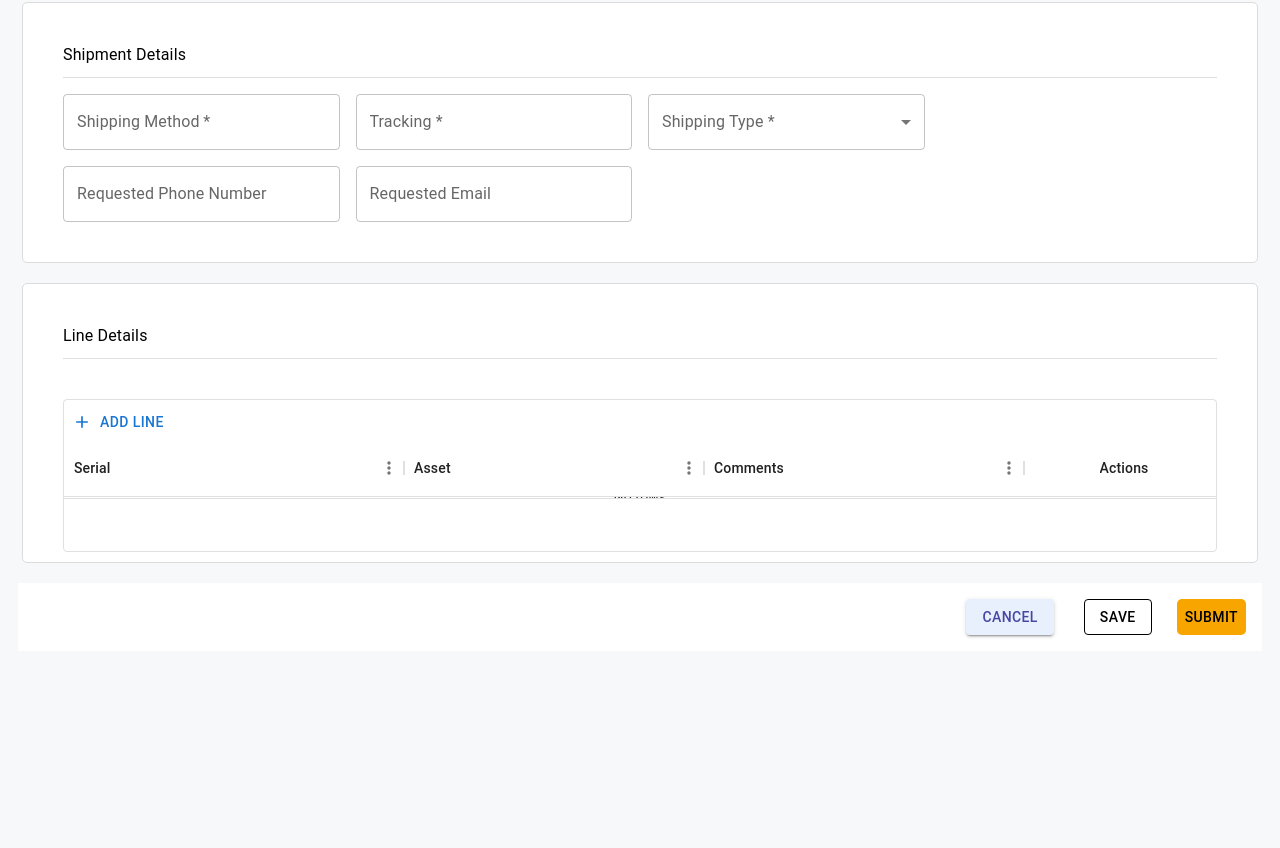
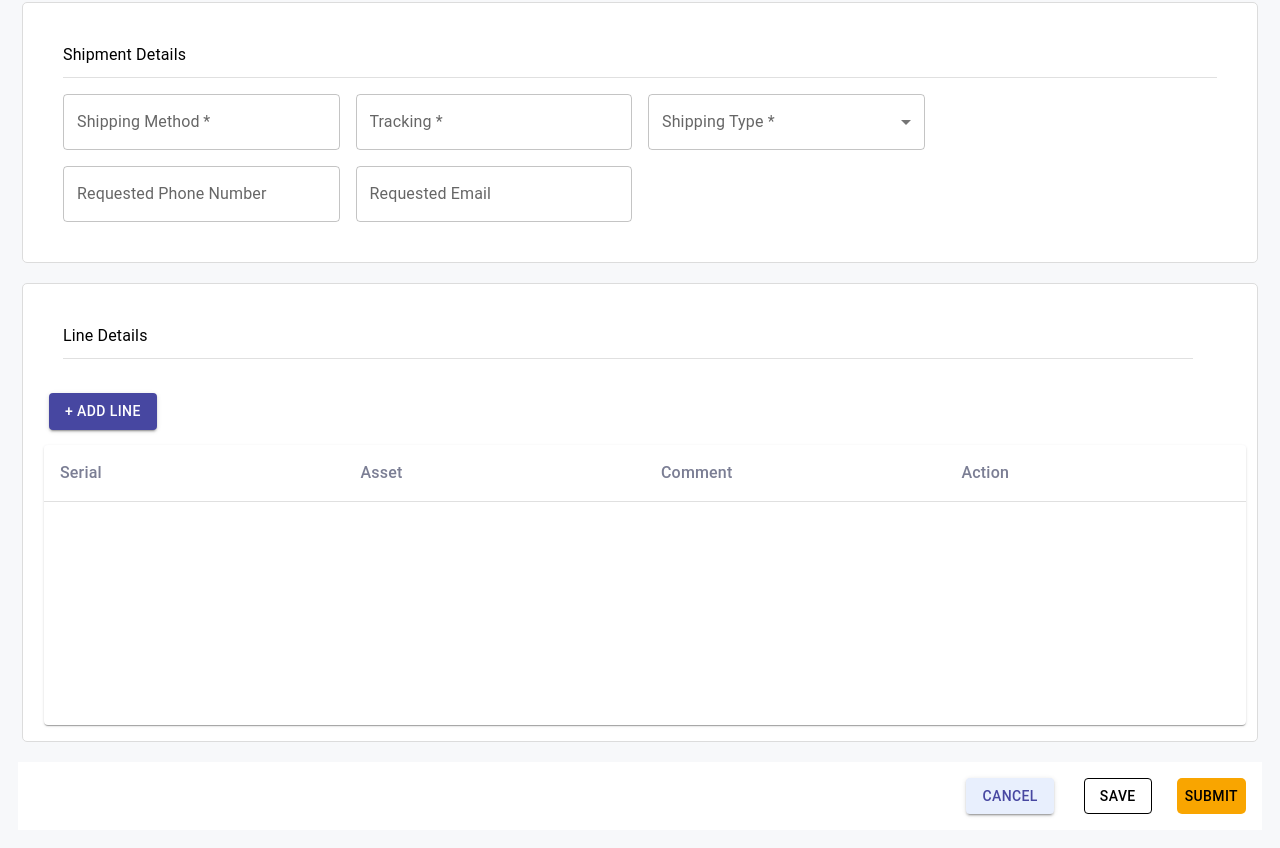
Before and after one commit to nadavirinchi-nexturn/amazonpoc, a React (Create React App) app: page /create in a window 1280 px wide. Shown: the part 582-1430 px from the top of the page. Before the commit the page ends 1251 px from the top, so only its background shows below. Built offline with nearby package versions, Linux system fonts and the light colour scheme.

Commit message:
UI Fixes

```diff
--- a/src/components/Return.js
+++ b/src/components/Return.js
@@ -10,6 +10,11 @@ import {
   Divider,
   Select,
   MenuItem,
+  Backdrop,
+  CircularProgress,
+  ClickAwayListener,
+  Snackbar,
+  Alert,
 } from "@mui/material";
 import Grid from "@mui/material/Grid";
 import React from "react";
@@ -24,65 +29,43 @@ import InputAdornment from "@mui/material/InputAdornment";
 import AccountCircle from "@mui/icons-material/AccountCircle";
 import SearchIcon from "@mui/icons-material/Search";
 import { Block } from "@mui/icons-material";
-import AddIcon from "@mui/icons-material/Add";
-import EditIcon from "@mui/icons-material/Edit";
-import DeleteIcon from "@mui/icons-material/DeleteOutlined";
-import SaveIcon from "@mui/icons-material/Save";
 import Button from "@mui/material/Button";
 import CancelIcon from "@mui/icons-material/Close";
-import {
-  GridRowModes,
-  DataGrid,
-  GridToolbarContainer,
-  GridActionsCellItem,
-  GridRowEditStopReasons,
-} from "@mui/x-data-grid";
-import {
-  randomCreatedDate,
-  randomTraderName,
-  randomId,
-  randomArrayItem,
-} from "@mui/x-data-grid-generator";
+import Table from "@mui/material/Table";
+import TableBody from "@mui/material/TableBody";
+import TableCell from "@mui/material/TableCell";
+import TableContainer from "@mui/material/TableContainer";
+import TableHead from "@mui/material/TableHead";
+import TableRow from "@mui/material/TableRow";
+import Paper from "@mui/material/Paper";
 import axios from "axios";
 import moment from "moment/moment";
+import DeleteIcon from "@mui/icons-material/Delete";
+import Slide, { SlideProps } from "@mui/material/Slide";
 
-function EditToolbar(props) {
-  const { setRows, setRowModesModel } = props;
-
-  const handleClick = () => {
-    const id = randomId();
-    setRows((oldRows) => [
-      { id, serial: "", comment: "", asset: "", isNew: true },
-      ...oldRows,
-    ]);
-    setRowModesModel((oldModel) => ({
-      ...oldModel,
-      [id]: { mode: GridRowModes.Edit, fieldToFocus: "name" },
-    }));
-  };
-
-  return (
-    <GridToolbarContainer>
-      <Button color="primary" startIcon={<AddIcon />} onClick={handleClick}>
-        Add Line
-      </Button>
-    </GridToolbarContainer>
-  );
+function SlideTransition(props) {
+  return <Slide {...props} direction="down" />;
 }
 
 const Return = (props) => {
-  const [rows, setRows] = React.useState([]);
-  const [rowModesModel, setRowModesModel] = React.useState({});
+  // const [rows, setRows] = React.useState([]);
+  // const [rowModesModel, setRowModesModel] = React.useState({});
 
   const [shipFromSite, setShipFromSite] = React.useState([]);
-  const [fromSiteValue, setFromSiteValue] = React.useState({ org_value: "", org_id: "" });
+  const [fromSiteValue, setFromSiteValue] = React.useState({
+    org_value: "",
+    org_id: "",
+  });
   const [fromSiteTextValue, setFromSiteTextValue] = React.useState("");
 
   const [orgId, setOrgId] = React.useState("");
   const [orgValue, setOrgValue] = React.useState("");
 
   const [shipFromAddresses, setShipFromAddresses] = React.useState([]);
-  const [shipFromAddressValue, setShipFromAddresseValue] = React.useState({ ship_from_org_value: '', ship_from_org_id: '' });
+  const [shipFromAddressValue, setShipFromAddresseValue] = React.useState({
+    ship_from_org_value: "",
+    ship_from_org_id: "",
+  });
   const [toRad, setToRad] = React.useState("");
   const [toRadID, setToRadID] = React.useState("");
   const [shipTo, setShipTo] = React.useState("");
@@ -90,26 +73,80 @@ const Return = (props) => {
 
   const [typeValue, setTypeValue] = React.useState("return");
   const [reasonValue, setReasonValue] = React.useState("");
-  const [status, setStatus] = React.useState('Draft')
+  const [status, setStatus] = React.useState("Draft");
 
   const [commentValue, setCommentValue] = React.useState("");
   const [returnReqValue, setReturnReqValue] = React.useState("");
-  const [createdBy, setCreatedBy] = React.useState( props.userName.toUpperCase());
-  const [creationDate, setCreationDate] = React.useState(moment(Date.now()).format("DD_MMM_YYYY"));
+  const [createdBy, setCreatedBy] = React.useState(
+    props.userName.toUpperCase()
+  );
+  const [creationDate, setCreationDate] = React.useState(
+    moment(Date.now()).format("DD_MMM_YYYY")
+  );
 
   const [shipmentMethods, setShipmentMethods] = React.useState([]);
-  const [shippingMethod, setShippingMethod] = React.useState({shipping_method_code: '', shipping_method: ''});
+  const [shippingMethod, setShippingMethod] = React.useState({
+    shipping_method_code: "",
+    shipping_method: "",
+  });
   const [tracking, setTracking] = React.useState("");
   const [requestedphoneNumber, setReqiuestedPhoneNumber] = React.useState("");
   const [shippingEmail, setShippingEmail] = React.useState("");
-  const [shippingType, setShippingType] = React.useState('')
+  const [shippingType, setShippingType] = React.useState("");
+
+  const [lineData, setLineData] = React.useState([]);
+  const [rowIndex, setRowIndex] = React.useState(-1);
+  const [columnIndex, setColumnIndex] = React.useState(-1);
+  const [openBackdrop, setOpenBackdrop] = React.useState(false);
+  const [openSnackbar, setOpenSnackbar] = React.useState(false);
+  const [alertMsg, setAlertMsg] = React.useState("");
 
   const handleonCLickSubmit = () => {
-    console.log('rowa', rows)
+    console.log("line Data", lineData);
   };
   const handleOnCLickCancel = () => {};
   const handleOnClickSave = async () => {
-    let data = await axios.post("http://localhost:3000/amazonpoc/returns/saveHeaders", {
+    if (fromSiteValue.org_id === "") {
+      setAlertMsg("please select From site");
+      setOpenSnackbar(true);
+      return;
+    }
+
+    if (shipFromAddressValue.ship_from_org_id === "") {
+      setAlertMsg("please select ship from address");
+      setOpenSnackbar(true);
+      return;
+    }
+
+    if (shippingMethod.shipping_method_code === "") {
+      setAlertMsg("please select shipping method");
+      setOpenSnackbar(true);
+      return;
+    }
+
+    if (tracking === "") {
+      setAlertMsg("please fill tracking number");
+      setOpenSnackbar(true);
+      return;
+    }
+
+    if (shippingType === "") {
+      setAlertMsg("please select shipping type");
+      setOpenSnackbar(true);
+      return;
+    }
+
+    if (lineData.length === 0) {
+      setAlertMsg("please provide Line");
+      setOpenSnackbar(true);
+      return;
+    }
+
+    setAlertMsg("");
+
+    let data = await axios.post(
+      "http://localhost:3000/amazonpoc/returns/saveHeaders",
+      {
         fromSiteValue: fromSiteValue,
         shipFromAddressValue: shipFromAddressValue,
         toRad: toRad,
@@ -120,138 +157,24 @@ const Return = (props) => {
         reasonValue: reasonValue,
         commentValue: commentValue,
         status: status,
-      createdBy: '1484',
+        createdBy: "1484",
         creationDate: creationDate,
         shippingMethod: shippingMethod,
         shippingType: shippingType,
-      userId: '1484',
+        userId: "1484",
         loginId: 1234,
-      userName: 'BCOLDREN',
+        userName: "BCOLDREN",
         requestedphoneNumber: requestedphoneNumber,
         shippingEmail: shippingEmail,
-      lines: rows
-    })
-    console.log('data', data)
+        lines: lineData,
+      }
+    );
+    console.log("data", data);
   };
-
-  const handleRowEditStop = (params, event) => {
-    if (params.reason === GridRowEditStopReasons.rowFocusOut) {
-      event.defaultMuiPrevented = true;
-    }
-  };
-
-  const handleEditClick = (id) => () => {
-    setRowModesModel({ ...rowModesModel, [id]: { mode: GridRowModes.Edit } });
-  };
-
-  const handleSaveClick = (id) => () => {
-    setRowModesModel({ ...rowModesModel, [id]: { mode: GridRowModes.View } });
-  };
-
-  const handleDeleteClick = (id) => () => {
-    setRows(rows.filter((row) => row.id !== id));
-  };
-
-  const handleCancelClick = (id) => () => {
-    setRowModesModel({
-      ...rowModesModel,
-      [id]: { mode: GridRowModes.View, ignoreModifications: true },
-    });
-
-    const editedRow = rows.find((row) => row.id === id);
-    if (editedRow.isNew) {
-      setRows(rows.filter((row) => row.id !== id));
-    }
-  };
-
-  const processRowUpdate = (newRow) => {
-    const updatedRow = { ...newRow, isNew: false };
-    setRows(rows.map((row) => (row.id === newRow.id ? updatedRow : row)));
-    return updatedRow;
-  };
-
-  const handleRowModesModelChange = (newRowModesModel) => {
-    setRowModesModel(newRowModesModel);
-  };
-
-  const columns = [
-    {
-      field: "serial_number",
-      headerName: "Serial",
-      width: 340,
-      editable: true,
-      // align: "center",
-      // headerAlign: "center",
-    },
-    {
-      field: "asset_number",
-      headerName: "Asset",
-      // headerAlign: "center",
-      width: 300,
-      fullWidth: true,
-      editable: true,
-      // align: "center",
-    },
-    {
-      field: "comments",
-      headerName: "Comments",
-      width: 320,
-      fullWidth: true,
-      editable: true,
-      // align: "center",
-      // headerAlign: "center",
-    },
-    {
-      field: "actions",
-      type: "actions",
-      headerName: "Actions",
-      width: 200,
-      // fullWidth: true,
-      cellClassName: "actions",
-      getActions: ({ id }) => {
-        const isInEditMode = rowModesModel[id]?.mode === GridRowModes.Edit;
-
-        if (isInEditMode) {
-          return [
-            <GridActionsCellItem
-              icon={<SaveIcon />}
-              label="Save"
-              sx={{
-                color: "primary.main",
-              }}
-              onClick={handleSaveClick(id)}
-            />,
-            <GridActionsCellItem
-              icon={<CancelIcon />}
-              label="Cancel"
-              className="textPrimary"
-              onClick={handleCancelClick(id)}
-              color="inherit"
-            />,
-          ];
-        }
-
-        return [
-          <GridActionsCellItem
-            icon={<EditIcon />}
-            label="Edit"
-            className="textPrimary"
-            onClick={handleEditClick(id)}
-            color="inherit"
-          />,
-          <GridActionsCellItem
-            icon={<DeleteIcon />}
-            label="Delete"
-            onClick={handleDeleteClick(id)}
-            color="inherit"
-          />,
-        ];
-      },
-    },
-  ];
 
   React.useEffect(() => {
     if (fromSiteTextValue.length >= 3) {
+      setOpenBackdrop(true);
       axios
         .post("http://localhost:3000/amazonpoc/returns/fromSite", {
           operatingNumber: props.operatingUnitNumber,
@@ -260,6 +183,7 @@ const Return = (props) => {
         .then((response) => {
           console.log(response.data.data);
           setShipFromSite(response.data.data);
+          setOpenBackdrop(false);
         })
         .catch((error) => {
           console.log("error", error);
@@ -276,6 +200,7 @@ const Return = (props) => {
 
   React.useEffect(() => {
     if (orgId && orgId !== "") {
+      setOpenBackdrop(true);
       let org_name = orgValue.split("(");
       axios
         .post("http://localhost:3000/amazonpoc/returns/shipFromAddress", {
@@ -291,6 +216,7 @@ const Return = (props) => {
           setToRad(response.data.toRad);
           setToRadID(response.data.toRadId);
           setShipmentMethods(response.data.shipping_methods);
+          setOpenBackdrop(false);
         })
         .catch((err) => {
           console.log("error", err);
@@ -298,9 +224,73 @@ const Return = (props) => {
     }
   }, [orgId]);
 
+  const handleCloseBackdrop = () => {
+    setOpenBackdrop(false);
+  };
+
+  const handleCloseSnackbar = (event, reason) => {
+    if (reason === "clickaway") {
+      return;
+    }
+    setOpenSnackbar(false);
+    setOpenBackdrop(false);
+  };
+
+  const handleSerialChange = (rowIndex, colname, value) => {
+    lineData[rowIndex][colname] = value;
+    setLineData([...lineData]);
+  };
+  const handleAssetChange = (rowIndex, colname, value) => {
+    lineData[rowIndex][colname] = value;
+    setLineData([...lineData]);
+  };
+
+  const handleCommentChange = (rowIndex, colname, value) => {
+    lineData[rowIndex][colname] = value;
+    setLineData([...lineData]);
+  };
+
+  const handleExit = () => {
+    setRowIndex(-1);
+    setColumnIndex(-1);
+  };
+
+  const handleAddNewLine = () => {
+    setLineData((oldRecord) => [
+      { serial: "", asset: "", comment: "" },
+      ...oldRecord,
+    ]);
+  };
+
   return (
     <Box className="return-main-container">
       <Box className="banner-container">
+        <Backdrop
+          sx={{
+            zIndex: 100,
+            backgroundColor: "rgba(255, 250, 250, 0.5)",
+            opacity: "0.5",
+          }}
+          open={openBackdrop}
+          onClick={handleCloseBackdrop}
+        >
+          <CircularProgress sx={{ color: "#F28500" }} />
+        </Backdrop>
+        <Snackbar
+          open={openSnackbar}
+          autoHideDuration={6000}
+          onClose={handleCloseSnackbar}
+          anchorOrigin={{ vertical: "top", horizontal: "center" }}
+          TransitionComponent={SlideTransition}
+        >
+          <Alert
+            onClose={handleCloseSnackbar}
+            severity="error"
+            sx={{ width: "100%" }}
+          >
+            {alertMsg}
+          </Alert>
+        </Snackbar>
         <Stack className="stack-from" direction={"row"}>
           <Typography
             sx={{
@@ -327,11 +317,25 @@ const Return = (props) => {
             label="DRAFT"
             variant="outlined"
           />
+          {returnReqValue && returnReqValue !== "" && (
+            <Typography
+              sx={{
+                fontWeight: "650",
+                fontFamily: "GilroyLight",
+                fontSize: 16,
+                paddingTop: "4px",
+                paddingLeft: "120px",
+              }}
+              display={"inline"}
+            >
+              Return Request: {returnReqValue}
+            </Typography>
+          )}
         </Stack>
         <Stack className="stack-from" spacing={2} direction={"row"}>
           <Box>
             <InputLabel sx={{ fontSize: "18px", fontWeight: 600 }}>
-              From
+              From Site *
             </InputLabel>
             <Autocomplete
               freeSolo
@@ -381,7 +385,7 @@ const Return = (props) => {
           </Box>
           <Box>
             <InputLabel sx={{ fontSize: "18px", fontWeight: 600 }}>
-              To
+              Ship from Address *
             </InputLabel>
             <Autocomplete
               freeSolo
@@ -466,7 +470,7 @@ const Return = (props) => {
               }}
             />
           </Grid>
-          <Grid item xs={3}>
+          <Grid item xs={4}>
             <TextField
               sx={{
                 input: { color: "#373839" },
@@ -513,7 +517,7 @@ const Return = (props) => {
               </RadioGroup>
             </FormControl>
           </Grid>
-          <Grid item xs={3}>
+          <Grid item xs={2}>
             <FormControl fullWidth>
               <InputLabel id="demo-simple-select-reason">Reason</InputLabel>
 
@@ -548,7 +552,7 @@ const Return = (props) => {
               }}
             />
           </Grid>
-          <Grid item xs={3}>
+          <Grid item xs={4}>
             <TextField
               sx={{
                 input: { color: "#373839" },
@@ -575,7 +579,7 @@ const Return = (props) => {
               }}
             />
           </Grid>
-          <Grid item xs={3}>
+          {/* <Grid item xs={3}>
             <TextField
               sx={{
                 input: { color: "#373839" },
@@ -601,7 +605,7 @@ const Return = (props) => {
                 },
               }}
             />
-          </Grid>
+          </Grid> */}
           <Grid item xs={3}>
             <TextField
               sx={{
@@ -658,7 +662,9 @@ const Return = (props) => {
                 },
               }}
               options={shipmentMethods}
-              getOptionLabel={(shipmentMethods => shipmentMethods.shipping_method)}
+              getOptionLabel={(shipmentMethods) =>
+                shipmentMethods.shipping_method
+              }
               value={shippingMethod}
               onChange={(event, newValue) => {
                 setShippingMethod(newValue);
@@ -705,8 +711,8 @@ const Return = (props) => {
                 InputLabelProps={{ shrink: true }}
                 onChange={(e) => setShippingType(e.target.value)}
               >
-                <MenuItem value='Parcel'>Parcel</MenuItem>
-                <MenuItem value='Pallet'>Pallet</MenuItem>
+                <MenuItem value="Parcel">Parcel</MenuItem>
+                <MenuItem value="Pallet">Pallet</MenuItem>
               </Select>
             </FormControl>
           </Grid>
@@ -757,36 +763,184 @@ const Return = (props) => {
           backgroundColor: "#ffffff",
         }}
       >
-        <Grid container p={5} direction="row" columnSpacing={2} rowSpacing={2}>
-          <Grid item xs={12}>
+        <Grid container m={3} direction="row" columnSpacing={2} rowSpacing={2}>
+          <Grid item xs={11}>
             <Typography> Line Details</Typography>
             <Divider sx={{ paddingTop: "10px" }} />
           </Grid>
         </Grid>
-        {/* <EditToolbar /> */}
-        <DataGrid
+        <Box m={2}>
+          <Button
+            variant="contained"
             sx={{
-            marginLeft: "40px",
-            marginRight: "40px",
-            marginBottom: "10px",
+              backgroundColor: "#4747A1",
+              margin: "10px",
             }}
-          rows={rows}
-          columns={columns}
-          editMode="row"
-          rowModesModel={rowModesModel}
-          onRowModesModelChange={handleRowModesModelChange}
-          onRowEditStop={handleRowEditStop}
-          processRowUpdate={processRowUpdate}
-          disableRowSelectionOnClick={true}
-          hideFooterSelectedRowCount
-          hideFooterPagination
-          slots={{
-            toolbar: EditToolbar,
+            onClick={handleAddNewLine}
+          >
+            + Add Line
+          </Button>
+          <ClickAwayListener onClickAway={() => handleExit()}>
+            <TableContainer
+              component={Paper}
+              sx={{ margin: "5px", height: "280px" }}
+            >
+              <Table stickyHeader aria-label="simple table">
+                <TableHead
+                  stickyHeader
+                  sx={{ backgroundColor: "#F6F5FA", fontFamily: "GilroyLight" }}
+                >
+                  <TableRow>
+                    <TableCell
+                      width="25%"
+                      sx={{
+                        color: "#7B7E94",
+                        fontSize: "16px",
+                        fontWeight: "550",
                       }}
-          slotProps={{
-            toolbar: { setRows, setRowModesModel },
+                    >
+                      Serial
+                    </TableCell>
+                    <TableCell
+                      width="25%"
+                      sx={{
+                        color: "#7B7E94",
+                        fontSize: "16px",
+                        fontWeight: "550",
                       }}
+                    >
+                      Asset
+                    </TableCell>
+                    <TableCell
+                      width="25%"
+                      sx={{
+                        color: "#7B7E94",
+                        fontSize: "16px",
+                        fontWeight: "550",
+                      }}
+                    >
+                      Comment
+                    </TableCell>
+                    <TableCell
+                      width="25%"
+                      sx={{
+                        color: "#7B7E94",
+                        fontSize: "16px",
+                        fontWeight: "550",
+                      }}
+                    >
+                      Action
+                    </TableCell>
+                  </TableRow>
+                </TableHead>
+                <TableBody>
+                  {lineData.map((row, index) => (
+                    <TableRow key={index}>
+                      <TableCell
+                        onClick={() => {
+                          setRowIndex(index);
+                          setColumnIndex(0);
+                        }}
+                        sx={{
+                          color: "#373839",
+                          fontSize: "14px",
+                          fontWeight: "550",
+                        }}
+                      >
+                        {rowIndex === index && columnIndex === 0 ? (
+                          <TextField
+                            defaultValue={row.serial}
+                            fullWidth
+                            onChange={(event) =>
+                              handleSerialChange(
+                                index,
+                                "serial",
+                                event.target.value
+                              )
+                            }
                           />
+                        ) : (
+                          row.serial
+                        )}
+                      </TableCell>
+                      <TableCell
+                        onClick={() => {
+                          setRowIndex(index);
+                          setColumnIndex(1);
+                        }}
+                        sx={{
+                          color: "#373839",
+                          fontSize: "14px",
+                          fontWeight: "550",
+                        }}
+                      >
+                        {rowIndex === index && columnIndex === 1 ? (
+                          <TextField
+                            defaultValue={row.asset}
+                            fullWidth
+                            onChange={(event) =>
+                              handleAssetChange(
+                                index,
+                                "asset",
+                                event.target.value
+                              )
+                            }
+                          />
+                        ) : (
+                          row.asset
+                        )}
+                      </TableCell>
+                      <TableCell
+                        onClick={() => {
+                          setRowIndex(index);
+                          setColumnIndex(2);
+                        }}
+                        sx={{
+                          color: "#373839",
+                          fontSize: "14px",
+                          fontWeight: "550",
+                        }}
+                      >
+                        {rowIndex === index && columnIndex === 2 ? (
+                          <TextField
+                            defaultValue={row.comment}
+                            fullWidth
+                            onChange={(event) =>
+                              handleCommentChange(
+                                index,
+                                "comment",
+                                event.target.value
+                              )
+                            }
+                          />
+                        ) : (
+                          row.comment
+                        )}
+                      </TableCell>
+                      <TableCell
+                        sx={{
+                          color: "#373839",
+                          fontSize: "14px",
+                          fontWeight: "550",
+                        }}
+                      >
+                        <DeleteIcon
+                          onClick={() => {
+                            setLineData(
+                              lineData.filter(
+                                (line, indexx) => indexx !== index
+                              )
+                            );
+                          }}
+                        ></DeleteIcon>
+                      </TableCell>
+                    </TableRow>
+                  ))}
+                </TableBody>
+              </Table>
+            </TableContainer>
+          </ClickAwayListener>
+        </Box>
       </Box>
       {/* sx={{ marginRight: "0px", marginLeft: "auto" }} */}
       <Box
```
Lines whose indentation alone changed are shown as unchanged.
